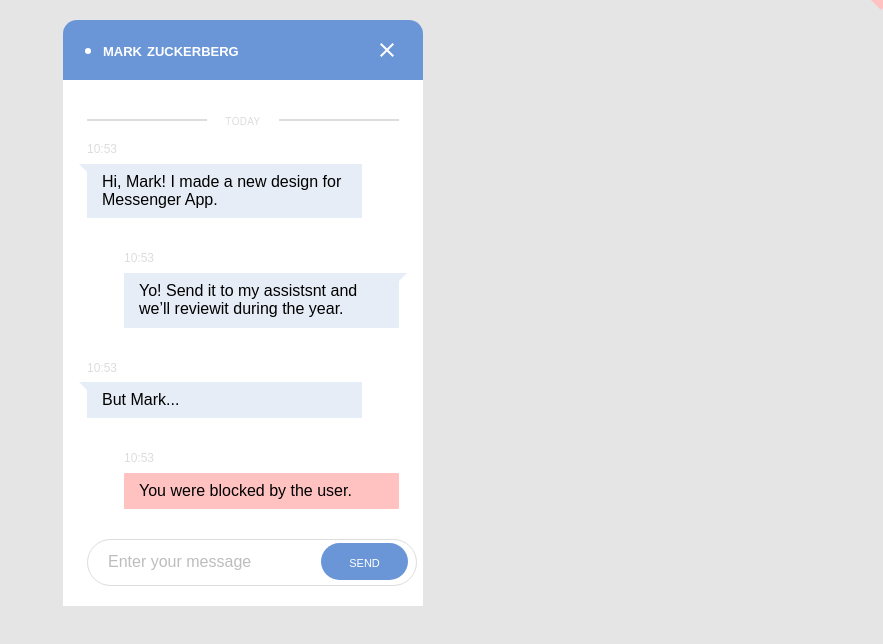
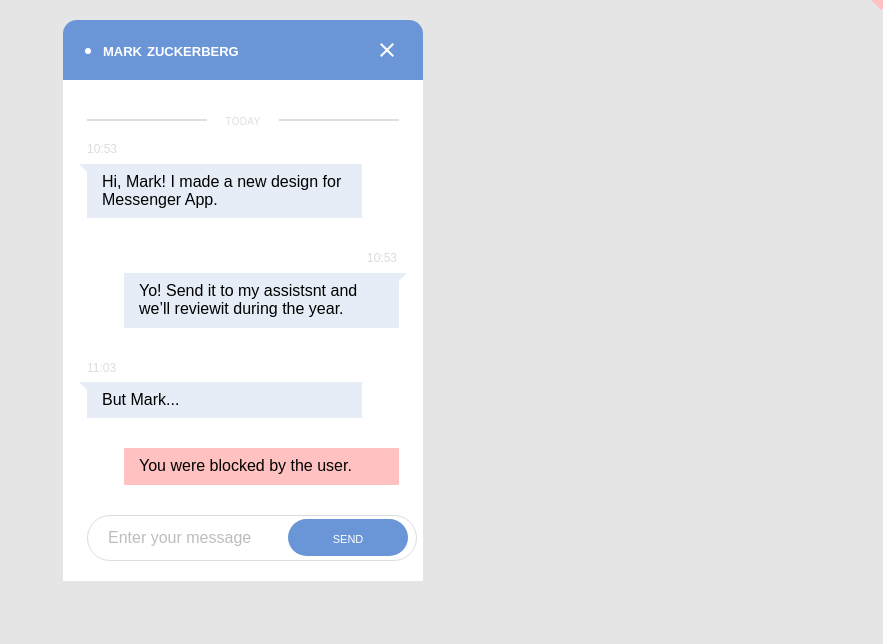
Before and after one commit to asadbekded/test, a plain HTML site: page index.html in a window 1280 px wide. Shown: the whole page, without its empty margins (397-1280 px from the left). Drawn offline with Linux system fonts and the light colour scheme.

Commit message:
add commit

```diff
--- a/index.html
+++ b/index.html
@@ -31,15 +31,14 @@
                <p class="today-text">Hi, Mark! I made a new design for Messenger App.</p>
             </li>
             <li class="today-item">
-               <time class="fox-time" datetime="10:53">10:53</time>
+               <time class="fox-time just-time" datetime="10:57">10:53</time>
                <p class=" just-text">Yo! Send it to my assistsnt and we’ll reviewit during the year.</p>
             </li>
             <li class="today-item">
-               <time class="fox-time" datetime="10:53">10:53</time>
+               <time class="fox-time" datetime="11:03">11:03</time>
                <p class="today-text bool-text">But Mark...</p>
             </li>
             <li class="today-item">
-               <time class="fox-time" datetime="10:53">10:53</time>
                <p class="hero-text">You were blocked by the user.</p>
             </li>
          </ul>
--- a/sass/blocks/_hero.scss
+++ b/sass/blocks/_hero.scss
@@ -151,7 +151,8 @@
    position: absolute;
    right: calc(50% - 165px);
    bottom: calc(50% - 18px);
-   width: 87px;
+   width: 100%;
+   max-width: 120px;
    padding: 9px 26px;
    border: none;
    background-color: #6a96d8;
@@ -163,3 +164,11 @@
    font-variant: small-caps;
    color: #ffffff;
  }
+
+ .just-time{
+   font-weight: 400;
+   font-size: 12px;
+   line-height: 14px;
+   color: #DDDDDD;
+   margin-left: 243px;
+}
```
Also changed, not shown: css/main.css, 1 other file.
